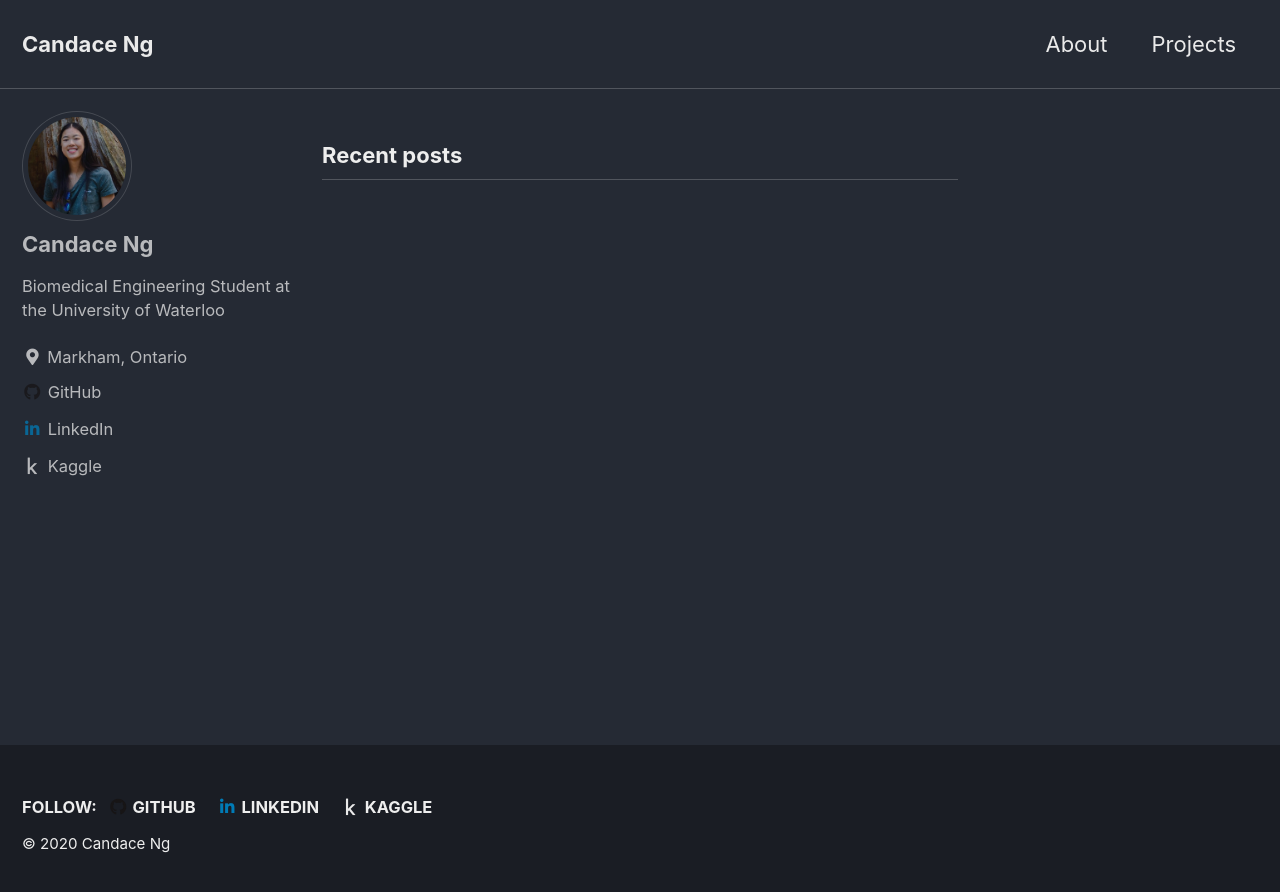
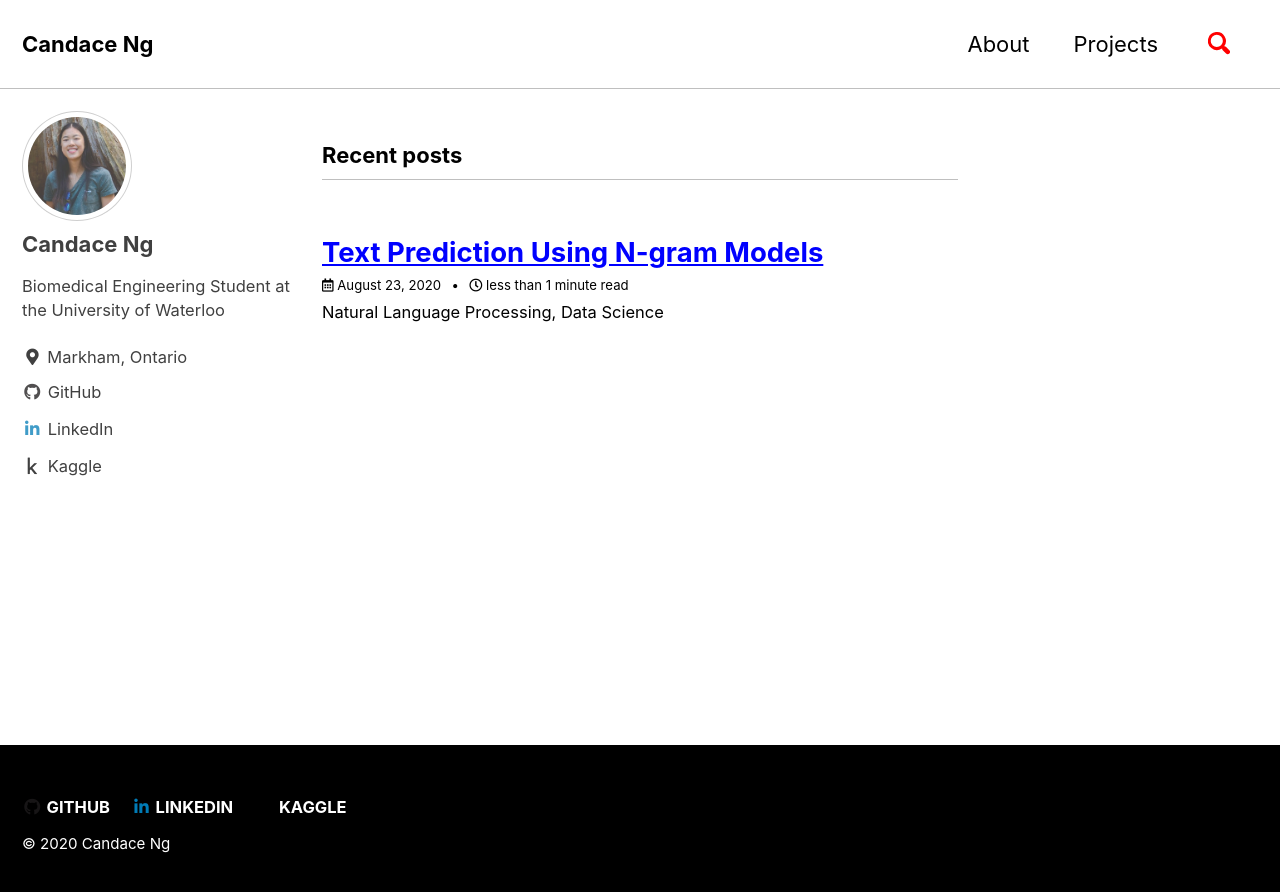
Before and after one commit to candaceng/candaceng, a Jekyll site: the page built from index.html, in a window 1280 px wide. Shown: the top 892 px of the page. Built offline with Jekyll 4.4.1, drawn with Linux system fonts in a browser that asks for light colours; cached includes are drawn as plain includes; the list of posts is cut into pages by our own code.

Commit message:
modified configurations

```diff
--- a/_config.yml
+++ b/_config.yml
@@ -12,7 +12,7 @@
 
 # theme                  : "minimal-mistakes-jekyll"
 # remote_theme           : "mmistakes/minimal-mistakes"
-minimal_mistakes_skin    : "dark" # "default", "air", "aqua", "contrast", "dirt", "neon", "mint", "plum", "sunrise"
+minimal_mistakes_skin    : "contrast" # "default", "air", "aqua", "dark", "dirt", "neon", "mint", "plum", "sunrise"
 
 # Site Settings
 locale                   : "en-US"
@@ -51,7 +51,7 @@
   secret                 :
 atom_feed:
   path                   : # blank (default) uses feed.xml
-search                   : # true, false (default)
+search                   : true
 search_full_content      : # true, false (default)
 search_provider          : # lunr (default), algolia, google
 algolia:
@@ -261,6 +261,7 @@
       comments: # true
       share: true
       related: true
+      show_date: true
   # _pages
   - scope:
       path: ""
--- a/_data/ui-text.yml
+++ b/_data/ui-text.yml
@@ -27,7 +27,7 @@
   comments_title             : "Comments"
   more_label                 : "Learn more"
   related_label              : "You may also enjoy"
-  follow_label               : "Follow:"
+  follow_label               : #"Follow:"
   feed_label                 : "Feed"
   powered_by                 : "Powered by"
   website_label              : "Website"
--- /dev/null
+++ b/_posts/2020-08-23-text-prediction-ngrams.md
@@ -0,0 +1,7 @@
+---
+title: "Text Prediction Using N-gram Models"
+date: 2020-08-23
+tags: [natural language processing, data science]
+excerpt: "Natural Language Processing, Data Science"
+mathjax: "true"
+---
```
Also changed, not shown: minimal-mistakes-jekyll.gemspec (deleted), 1 other file.
